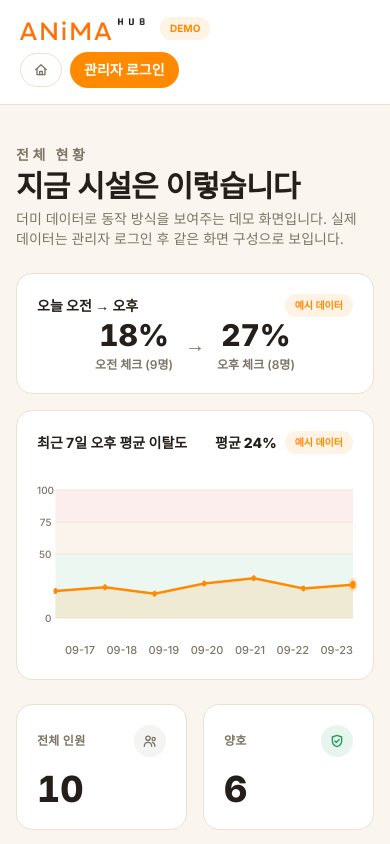
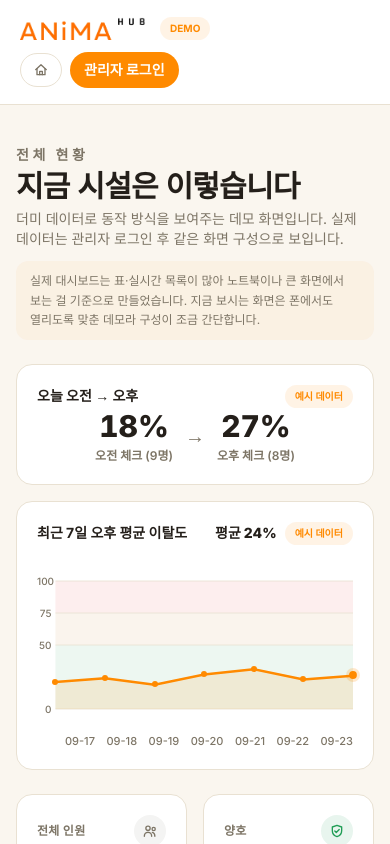
Before and after one commit to sagejeong/anima-site, a Next.js app: page /dashboard-demo in a window 390 px wide. Shown: the top 844 px of the page. Built offline with nearby package versions, Linux system fonts and the light colour scheme; a web font is replaced by a local one.

Commit message:
그래프 점이 타원으로 찌그러지던 것 수정, 데모 대시보드에 큰 화면 권장 안내 추가

```diff
--- a/app/dashboard-demo/page.tsx
+++ b/app/dashboard-demo/page.tsx
@@ -51,6 +51,11 @@ export default function DashboardDemoPage() {
             <p className="mt-1 text-sm text-ink-soft">
               더미 데이터로 동작 방식을 보여주는 데모 화면입니다. 실제 데이터는 관리자
               로그인 후 같은 화면 구성으로 보입니다.
+            </p>
+            <p className="mt-3 rounded-xl bg-primary/5 px-3.5 py-2.5 text-xs leading-relaxed text-ink-soft md:hidden">
+              실제 대시보드는 표·실시간 목록이 많아 노트북이나 큰 화면에서 보는 걸
+              기준으로 만들었습니다. 지금 보시는 화면은 폰에서도 열리도록 맞춘 데모라
+              구성이 조금 간단합니다.
             </p>
           </div>
 
--- a/components/hub/LineChart.tsx
+++ b/components/hub/LineChart.tsx
@@ -90,21 +90,41 @@ export default function LineChart({
 
           <path d={areaPath} fill={color} opacity="0.12" />
           <path d={linePath} fill="none" stroke={color} strokeWidth="2.5" strokeLinecap="round" strokeLinejoin="round" />
+        </svg>
 
+        {/* 점은 HTML 원으로 따로 그림. svg 안의 circle이었을 땐 preserveAspectRatio="none"
+            때문에 가로세로가 다르게 늘어나 타원으로 찌그러져 보였음 */}
+        {last && (
+          <span
+            className="pointer-events-none absolute -translate-x-1/2 -translate-y-1/2 rounded-full"
+            style={{
+              left: `${(last.x / VIEW_WIDTH) * 100}%`,
+              top: `${(last.y / VIEW_HEIGHT) * 100}%`,
+              width: 14,
+              height: 14,
+              backgroundColor: color,
+              opacity: 0.2,
+            }}
+          />
+        )}
         {coords.map((c, i) => (
-            <circle
+          <div
             key={i}
-              cx={c.x}
-              cy={c.y}
-              r={hoverIndex === i ? 6 : i === coords.length - 1 ? 4 : 3}
-              fill={color}
-              className="transition-[r]"
+            className="absolute rounded-full transition-transform"
+            style={{
+              left: `${(c.x / VIEW_WIDTH) * 100}%`,
+              top: `${(c.y / VIEW_HEIGHT) * 100}%`,
+              width: 6,
+              height: 6,
+              backgroundColor: color,
+              transform: `translate(-50%, -50%) scale(${
+                hoverIndex === i ? 2 : i === coords.length - 1 ? 1.3 : 1
+              })`,
+            }}
             onMouseEnter={() => setHoverIndex(i)}
             onMouseLeave={() => setHoverIndex((current) => (current === i ? null : current))}
           />
         ))}
-          {last && <circle cx={last.x} cy={last.y} r="7" fill={color} opacity="0.2" />}
-        </svg>
 
         {/* 축 숫자는 HTML로 따로 그림. svg가 preserveAspectRatio="none"이라 글자까지
             가로세로 다르게 늘어나 찌그러져 보였음 */}
```
Lines whose indentation alone changed are shown as unchanged.
